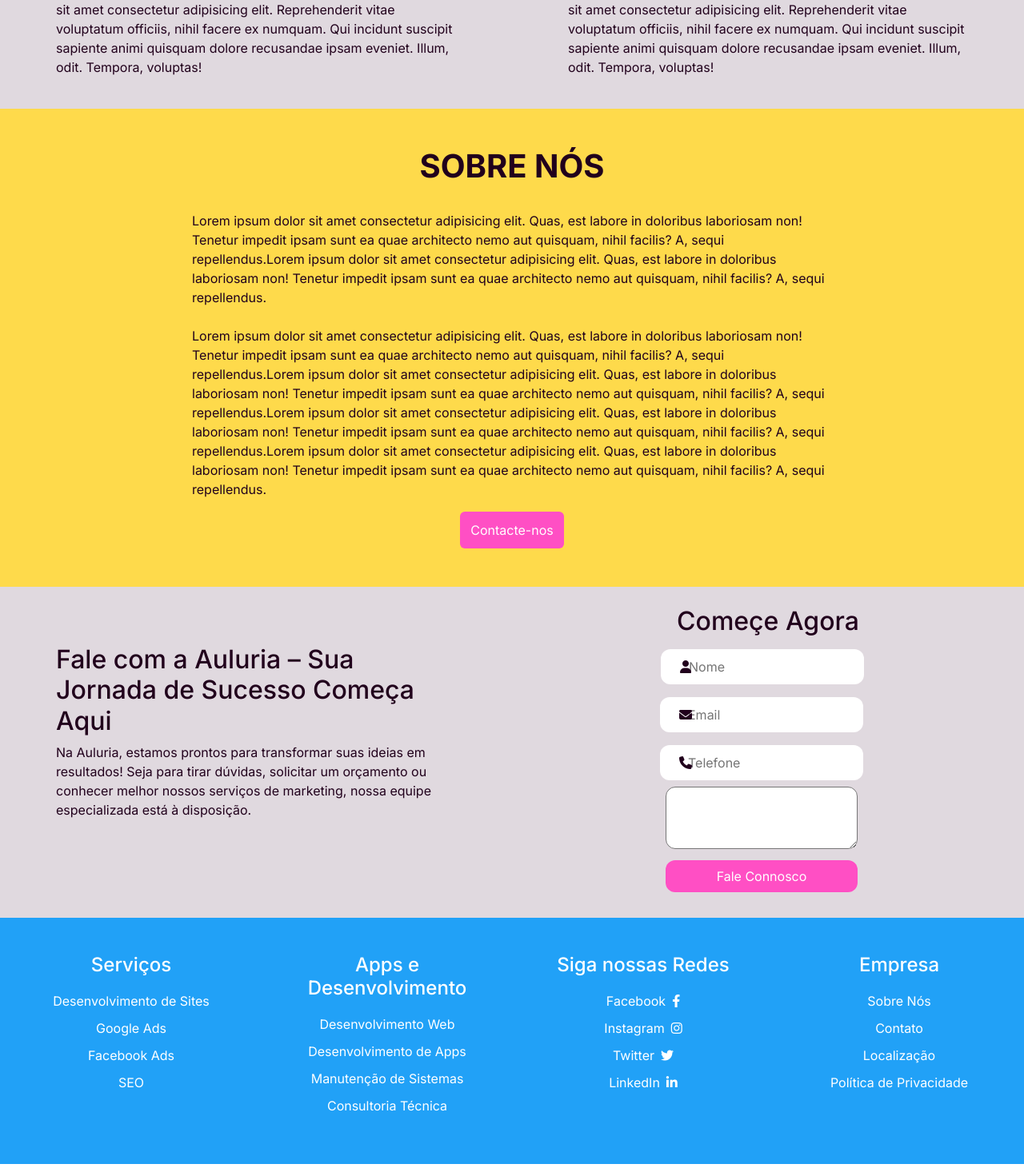
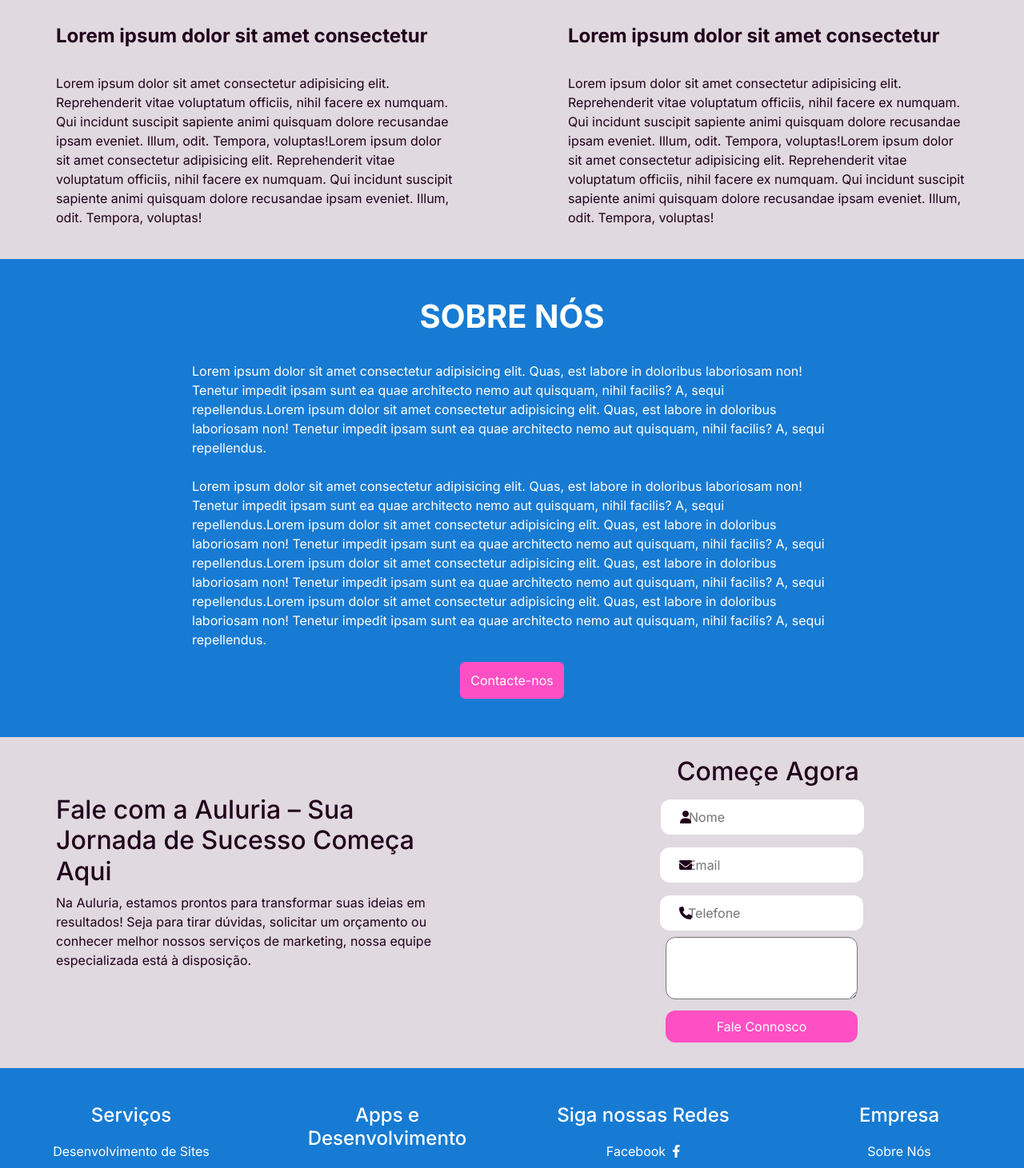
Before and after one commit to m3rcio/algomark2, an Angular app: page / in a window 1280 px wide. Shown: the part 2122-3583 px from the top of the page at 80% size. Built offline with nearby package versions, Linux system fonts and the light colour scheme.

Commit message:
musdanças no site

```diff
--- a/src/app/app.component.css
+++ b/src/app/app.component.css
@@ -172,6 +172,10 @@
         color: #21001C;
     }
 
+    .seccao-clientes-destacados img{
+        width:100%;
+    }
+
 
     .seccao-conquistas{
          padding-top: 40px;
@@ -189,6 +193,10 @@
     .seccao-conquistas h4,.seccao-clientes-destacados h1{
         font-weight: bold;
     }
+
+    .seccao-conquistas h4{
+        color: #21001C;
+    }
     .row{
         width: 100%;
     }
@@ -205,14 +213,14 @@
     display: flex;
     flex-direction: column;
     align-items: center;
-    background-color: #FEDA4B;
-    color: #21001C;
+    background-color: rgb(23, 123, 211);
+    color: #fff;
 }
 .seccao-sobre-nos h1{
     font-weight: bold;
 }
 .seccao-sobre-nos p{
-    width:800px;
+    width:800px;color: #fff;
 }
 
 .contacte-nos h1{
@@ -263,7 +271,7 @@
 }
 
 footer{
-    background-color: rgb(33, 161, 247);
+    background-color: rgb(23, 123, 211);
     padding-top: 40px;
     padding-bottom: 40px;
     color: white;
--- a/src/app/app.component.html
+++ b/src/app/app.component.html
@@ -52,7 +52,7 @@
             <h1>UMA DAS MAIS RÁPIDAS AGÊNCIAS DE MARKETING DIGITAL</h1><br><br>
             <div class="row">
 
-                <div class="col-lg-6 py-4"><h4>Lorem ipsum dolor sit amet consectetur</h4><br><p>
+                <div class="col-lg-6 py-4"> <h4>Lorem ipsum dolor sit amet consectetur</h4><br><p>
  Lorem ipsum dolor sit amet consectetur adipisicing elit. Reprehenderit vitae voluptatum officiis, nihil facere ex numquam. Qui incidunt suscipit sapiente animi quisquam dolore recusandae ipsam eveniet. Illum, odit. Tempora, voluptas!Lorem ipsum dolor sit amet consectetur adipisicing elit. Reprehenderit vitae voluptatum officiis, nihil facere ex numquam. Qui incidunt suscipit sapiente animi quisquam dolore recusandae ipsam eveniet. Illum, odit. Tempora, voluptas!</p></div>
                 <div class="col-lg-6 py-4"><h4>Lorem ipsum dolor sit amet consectetur</h4><br>
                 <p>Lorem ipsum dolor sit amet consectetur adipisicing elit. Reprehenderit vitae voluptatum officiis, nihil facere ex numquam. Qui incidunt suscipit sapiente animi quisquam dolore recusandae ipsam eveniet. Illum, odit. Tempora, voluptas!Lorem ipsum dolor sit amet consectetur adipisicing elit. Reprehenderit vitae voluptatum officiis, nihil facere ex numquam. Qui incidunt suscipit sapiente animi quisquam dolore recusandae ipsam eveniet. Illum, odit. Tempora, voluptas!</p>
```
